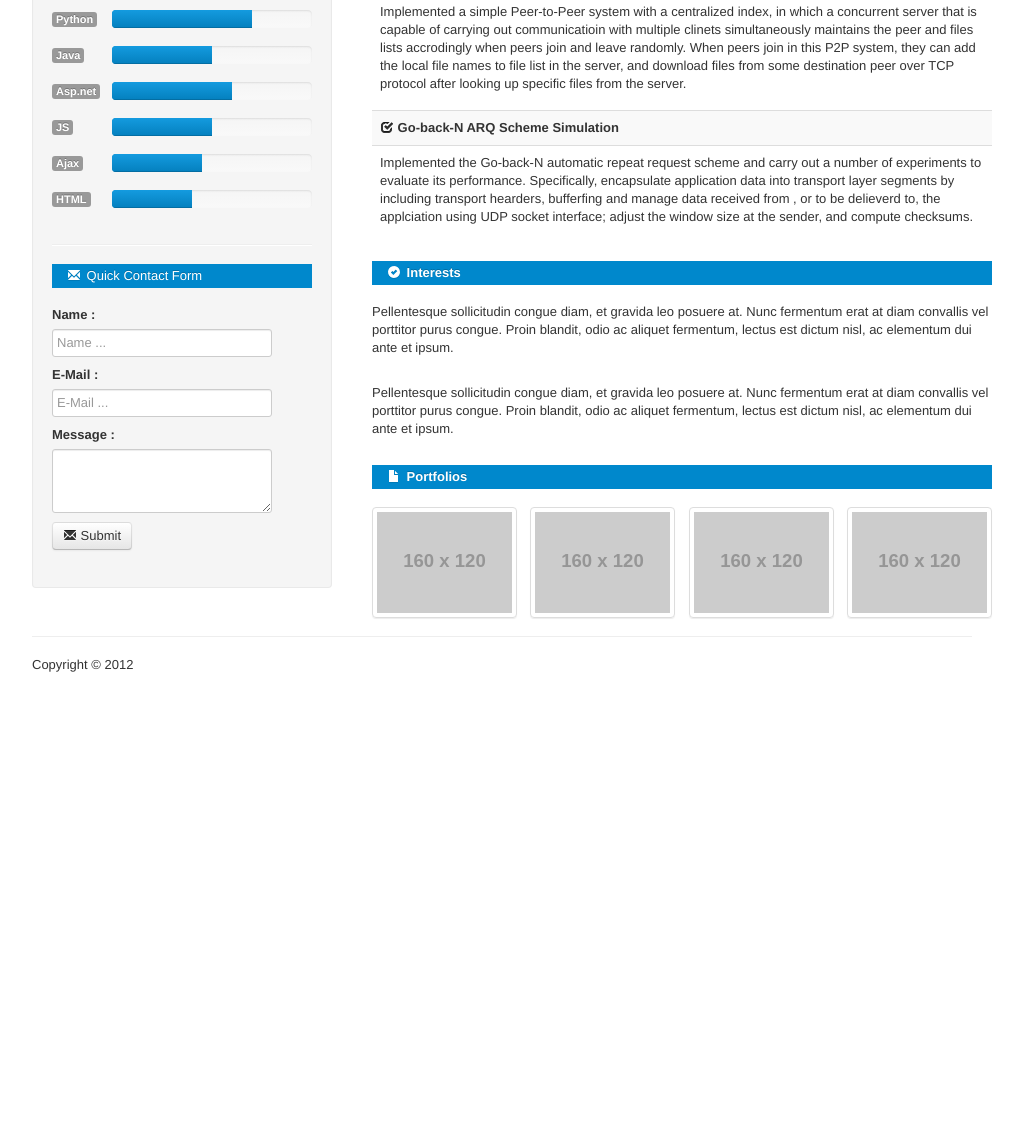
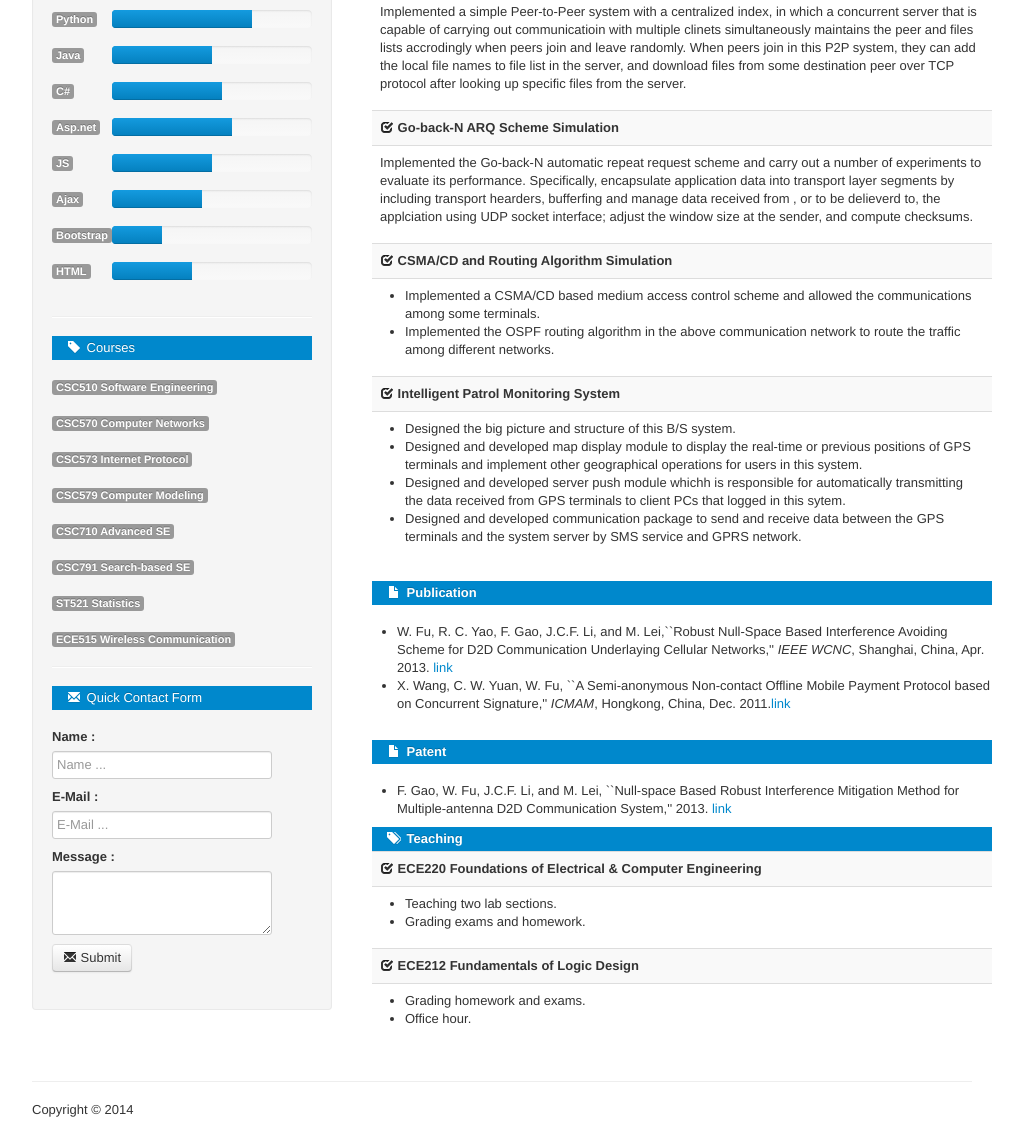
Before and after one commit to WeiFoo/WeiFoo.github.io, a plain HTML site: page index.html in a window 1280 px wide. Shown: the part 577-1699 px from the top of the page, without its empty margins (138-1161 px from the left). Before the commit the page ends 1300 px from the top, so only its background shows below. Drawn offline with Linux system fonts and the light colour scheme; placeholder pictures from the web are drawn by us.

Commit message:
add stuff

```diff
--- a/index.html
+++ b/index.html
@@ -75,6 +75,14 @@
 				</div><!--/row-->
 				<div class="row">
 					<div class="span1">
+						<span class="label ">C#</span>
+					</div><!--/span1-->
+					<div class="progress">
+						<div class="bar" style="width: 55%"></div>
+					</div><!--/progress bar-->
+				</div><!--/row-->
+				<div class="row">
+					<div class="span1">
 						<span class="label ">Asp.net</span>
 					</div><!--/span1-->
 					<div class="progress">
@@ -99,6 +107,14 @@
 				</div><!--/row-->
 				<div class="row">
 					<div class="span1">
+						<span class="label ">Bootstrap</span>
+					</div><!--/span1-->
+					<div class="progress">
+						<div class="bar" style="width: 25%"></div>
+					</div><!--/progress bar-->
+				</div><!--/row-->
+				<div class="row">
+					<div class="span1">
 						<span class="label ">HTML</span>
 					</div><!--/span1-->
 					<div class="progress">
@@ -106,6 +122,61 @@
 					</div><!--/progress bar-->
 				</div><!--/row-->
 				<!--/Skill-->
+				<hr>
+				<ul class="nav nav-list">
+					<li class="active"><a href="javascript:"><i class="icon-white icon-tag"></i> Courses</a></li>
+				</ul>
+				<br>
+				<!--/Course-->
+				<div class="row">
+					<div class="span2">
+						<span class="label ">CSC510  Software Engineering</span>
+					</div><!--/span1-->
+				</div><!--/row-->
+				<br>
+				<div class="row">
+					<div class="span1">
+						<span class="label ">CSC570  Computer Networks</span>
+					</div><!--/span1-->
+				</div><!--/row-->
+				<br>
+				<div class="row">
+					<div class="span1">
+						<span class="label ">CSC573  Internet Protocol</span>
+					</div><!--/span1-->
+				</div><!--/row-->
+				<br>
+				<div class="row">
+					<div class="span1">
+						<span class="label ">CSC579  Computer Modeling</span>
+					</div><!--/span1-->
+				</div><!--/row-->
+				<br>
+				<div class="row">
+					<div class="span1">
+						<span class="label ">CSC710  Advanced SE</span>
+					</div><!--/span1-->
+				</div><!--/row-->
+				<br>
+				<div class="row">
+					<div class="span1">
+						<span class="label ">CSC791  Search-based SE</span>
+					</div><!--/span1-->
+				</div>
+				<br>
+				<div class="row">
+					<div class="span1">
+						<span class="label ">ST521  Statistics</span>
+					</div><!--/span1-->
+				</div><!--/row-->
+				<br>
+				<div class="row">
+					<div class="span1">
+						<span class="label ">ECE515  Wireless Communication</span>
+					</div><!--/span1-->
+				</div><!--/row-->
+
+				<!--/Course-->
 				<hr>
 				<!-- Quick Contact form -->
 				<ul class="nav nav-list">
@@ -171,7 +242,7 @@
 			</div><!--/span-->
 			<div class="span8">
 				<ul class="nav nav-list">
-					<li class="active"><a href="javascript:"><i class="icon-white icon-tags"></i><strong> Work Experience</strong></a></li>
+					<li class="active"><a href="javascript:"><i class="icon-white icon-tags"></i><strong> Experience</strong></a></li>
 				</ul>
 				<table class="table table-striped">
 					<tbody>
@@ -193,25 +264,54 @@
 					  <tr>
 						<td><p>Implemented the Go-back-N automatic repeat request scheme and carry out a number of experiments to evaluate its performance. Specifically, encapsulate application data into transport layer segments by including transport hearders, bufferfing and manage data received from , or to be delieverd to, the applciation using UDP socket interface; adjust the window size at the sender, and compute checksums.<p></td>
 					  </tr>
+					  <tr>
+						<th><i class="icon-black icon-check"></i> CSMA/CD and Routing Algorithm Simulation</th>
+					  </tr>
+					  <tr>
+						<td>
+							<ul style="list-style-type:Disc">
+  								<li>Implemented a CSMA/CD based medium access control scheme and allowed the communications among some terminals.</li>
+  								<li>Implemented the OSPF routing algorithm in the above communication network to route the traffic among different networks.</li>
+						  	</ul>
+						  	</td>
+					  </tr>
+					  <tr>
+						<th><i class="icon-black icon-check"></i> Intelligent Patrol Monitoring System</th>
+					  </tr>
+					  <tr>
+						<td>
+							<ul style="list-style-type:Disc">
+  								<li>Designed the big picture and structure of this  B/S system.</li>
+  								<li>Designed and developed map display module to  display the real-time or previous positions of GPS terminals and implement other geographical operations for  users in this system.</li>
+  								<li>Designed and developed server push module whichh is responsible for automatically transmitting the data received from GPS terminals to client PCs that logged in this sytem.</li>
+  								<li>Designed and developed communication package to send and receive  data between the GPS terminals and the system server by SMS service and GPRS network.</li>
+						  	</ul>
+						  	</td>
+					  </tr>
 					</tbody>
 				  </table>
 			</div><!--/span-->
 			<div class="span8">
 				<ul class="nav nav-list">
-					<li class="active"><a href="javascript:"><i class="icon-white icon-ok-sign"></i><strong> Interests</strong></a></li>
+					<li class="active"><a href="javascript:"><i class="icon-white icon-file"></i><strong> Publication</strong></a></li>
 				</ul>
 				<br>
-				<p>Pellentesque sollicitudin congue diam, et gravida leo posuere at. Nunc fermentum erat at diam convallis vel porttitor purus congue. Proin blandit, odio ac aliquet fermentum, lectus est dictum nisl, ac elementum dui ante et ipsum. </p>
-				<br>
-				<p>Pellentesque sollicitudin congue diam, et gravida leo posuere at. Nunc fermentum erat at diam convallis vel porttitor purus congue. Proin blandit, odio ac aliquet fermentum, lectus est dictum nisl, ac elementum dui ante et ipsum. </p>
+					<ul style="list-style-type:Disc">
+  						<li>W. Fu, R. C. Yao, F. Gao, J.C.F. Li, and M. Lei,``Robust Null-Space Based Interference Avoiding Scheme for D2D Communication Underlaying Cellular Networks,'' <I> IEEE WCNC</I>, Shanghai, China, Apr. 2013. <a href="http://ieeexplore.ieee.org/xpl/articleDetails.jsp?tp=&arnumber=6555244&queryText%3DWei+Fu+D2D">link</a></li>
+  						<li>X. Wang, C. W. Yuan, W. Fu, ``A Semi-anonymous Non-contact Offline Mobile Payment Protocol based on Concurrent Signature,'' <I> ICMAM</I>, Hongkong, China, Dec. 2011.<a href="http://www.scientific.net/AMM.157-158.521">link</a></li>
+					</ul>
 				<br>
 			</div><!--/span-->
 			<div class="span8">
 				<ul class="nav nav-list">
-					<li class="active"><a href="javascript:"><i class="icon-white icon-file"></i><strong> Portfolios</strong></a></li>
+					<li class="active"><a href="javascript:"><i class="icon-white icon-file"></i><strong> Patent</strong></a></li>
 				</ul>
 				<br>
-				<div class="row-fluid">
+					<ul style="list-style-type:Disc">
+  						<li>F. Gao, W. Fu, J.C.F. Li, and M. Lei, ``Null-space Based Robust Interference Mitigation Method for Multiple-antenna D2D Communication System,'' 2013. <a href="https://www.google.com/patents/CN102970256A?cl=zh&dq=清华大学++D2D&hl=en&sa=X&ei=J_dCVIy-IY7IgwS-p4HQBQ&ved=0CCAQ6AEwAA">link</a></li>
+
+					</ul>
+<!-- 				<div class="row-fluid">
 							<div class="span3">
 								<a href="#" class="thumbnail">
 									<img src="http://placehold.it/160x120" alt="">
@@ -232,15 +332,48 @@
 									<img src="http://placehold.it/160x120" alt="">
 								</a>
 							</div>
-						</div>
-			</div><!--/span-->
+				</div>
+ -->			</div><!--/span-->
+ 				<div class="span8">
+					<ul class="nav nav-list">
+						<li class="active"><a href="javascript:"><i class="icon-white icon-tags"></i><strong> Teaching</strong></a></li>
+					</ul>
+						<table class="table table-striped">
+						  <tbody>
+							<tr>
+							 	<th><i class="icon-black icon-check"></i> ECE220 Foundations of Electrical & Computer Engineering</th>
+					 		</tr>
+							  <tr>
+								<td>
+									<ul style="list-style-type:Disc">
+		  								<li>Teaching two lab sections.</li>
+		  								<li>Grading exams and homework.</li>
+								  	</ul>
+								</td>
+							  </tr>
+							<tr>
+							 	<th><i class="icon-black icon-check"></i> ECE212 Fundamentals of Logic Design</th>
+					 		</tr>
+							 <tr>
+								<td>
+									<ul style="list-style-type:Disc">
+		  								<li>Grading homework and exams.</li>
+		  								<li>Office hour.</li>
+								  	</ul>
+								</td>
+							 </tr>
+						   </tbody>
+						</table>
+				</div>
+
+
 		</div><!--/span-->
     </div><!--/row-->
 
       <hr>
 
     <footer>
-		<p>Copyright &copy; 2012 </p>
+		<p>Copyright &copy; 2014 </p>
 	</footer>
 
     </div><!--/.fluid-container-->
```
Also changed, not shown: 2 other files.
